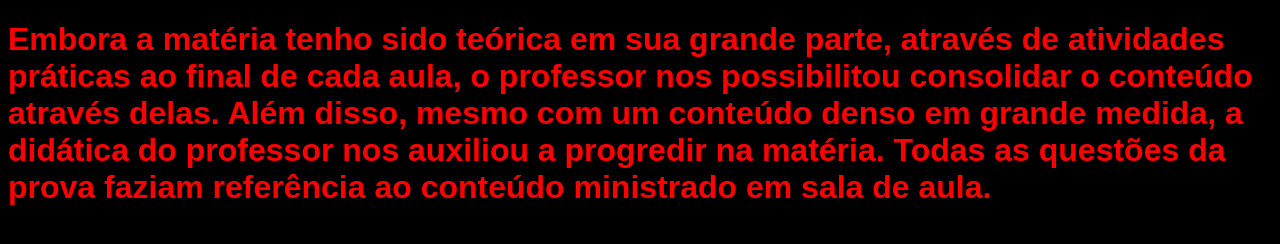
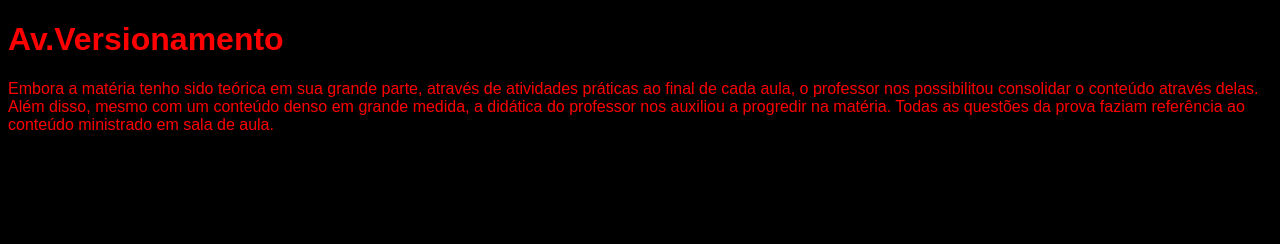
Before and after one commit to AntonioC22/Versionamento, a plain HTML site: page index.html in a window 1280 px wide. Drawn offline with Linux system fonts and the light colour scheme.

Commit message:
Inserindo parágrafo

```diff
--- a/index.html
+++ b/index.html
@@ -20,11 +20,11 @@
     </style>
 </head>
 <body>
-    <h1>
-        Embora a matéria tenho sido teórica em sua grande parte, através de atividades práticas ao final de cada aula,
+    <h1>Av.Versionamento</h1>
+    <p>Embora a matéria tenho sido teórica em sua grande parte, através de atividades práticas ao final de cada aula,
         o professor nos possibilitou consolidar o conteúdo através delas. Além disso, mesmo com um conteúdo denso em
         grande medida, a didática do professor nos auxiliou a progredir na matéria. Todas as questões da prova faziam
         referência ao conteúdo ministrado em sala de aula.
-    </h1>
+    </p>
 </body>
 </html>
```
